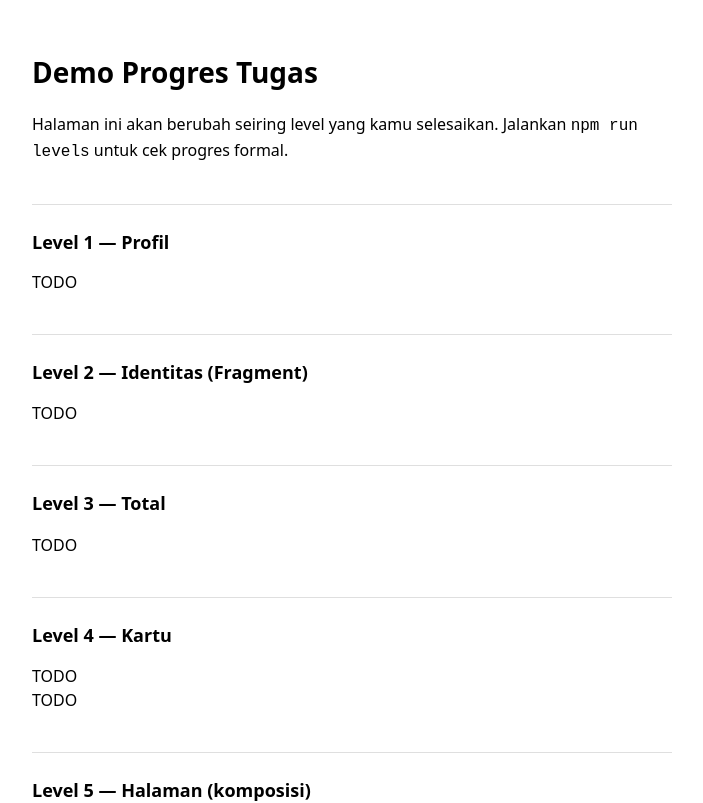
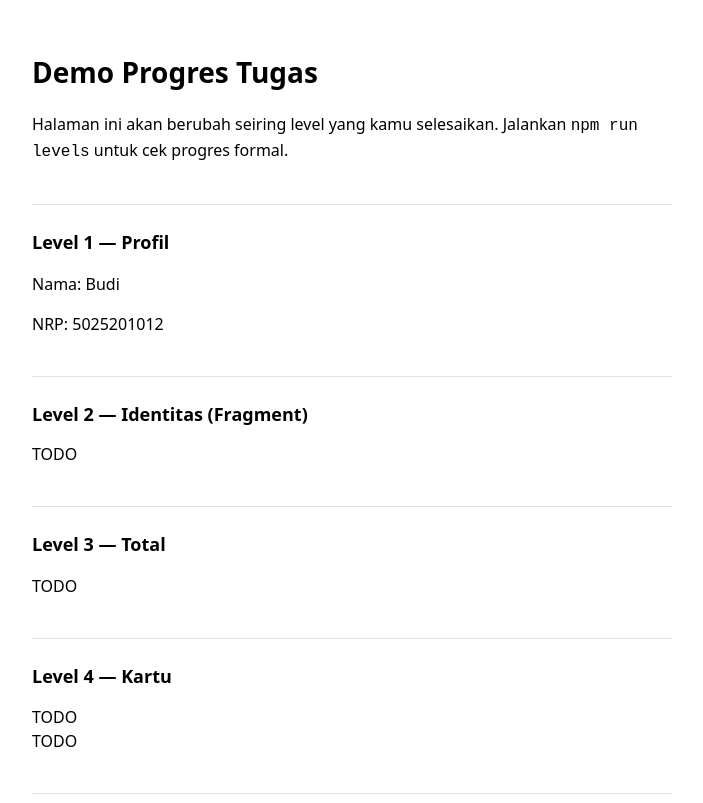
Before and after one commit to webdev-if-its/frontend-5053241034, a React (Vite) app in the folder pertemuan-02/: page / in a window 1280 px wide. Shown: the top 803 px of the page, without its empty margins (288-991 px from the left). Built offline with nearby package versions, Linux system fonts and the light colour scheme.

Commit message:
pertemuan-02: level 1 selesai

```diff
--- a/pertemuan-02/src/components/Profil.tsx
+++ b/pertemuan-02/src/components/Profil.tsx
@@ -3,6 +3,15 @@
 // yang memuat teks "Nama: {nama}" dan "NRP: {nrp}" (boleh di elemen
 // terpisah, asal berada di dalam satu pembungkus). Lihat SOAL.md untuk
 // kontrak lengkap.
-export function Profil(props: any) {
-  return <div>TODO</div>
+
+type Props = {
+  nama: string;
+  nrp: string;
 }
+
+export function Profil(props: Props) {
+  return <div>
+    <p>Nama: {props.nama}</p>
+    <p>NRP: {props.nrp}</p>
+  </div>
+}
```
Also changed, not shown: 2 other files (tests, documents, lock files or other folders).
